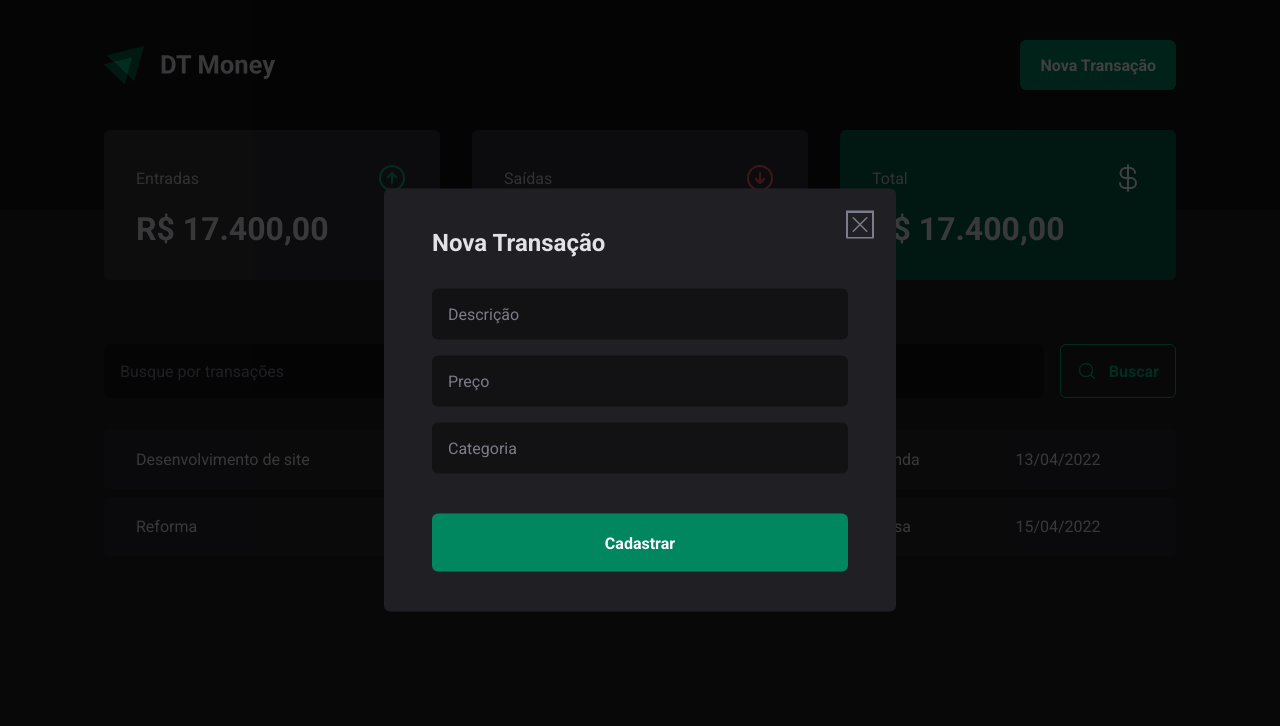
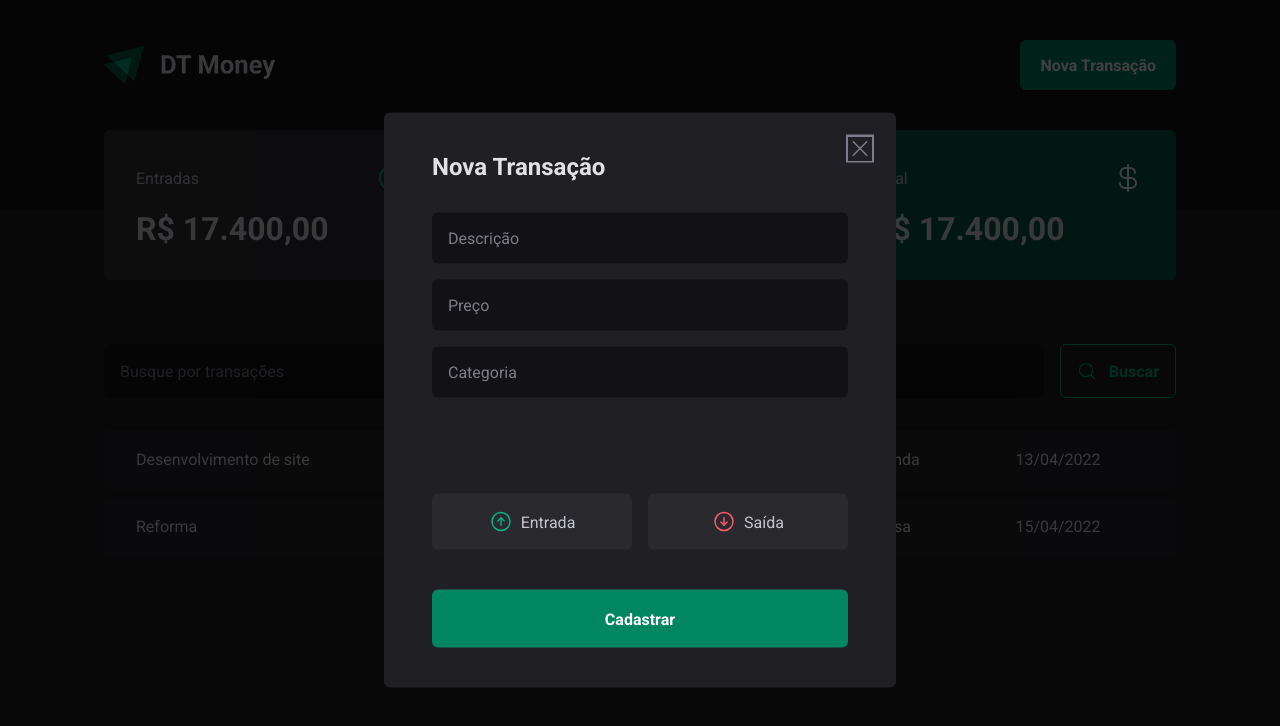
Before and after one commit to rodrrigodev/DT-Money, a React (Vite) app: page / in a window 1280 px wide. Both pictures are taken after a click on the button "Nova Transação". Shown: the top 726 px of the page. Built offline with nearby package versions, Linux system fonts and the light colour scheme.

Commit message:
income and outcome btn

```diff
--- a/src/components/NewTransationModal/index.tsx
+++ b/src/components/NewTransationModal/index.tsx
@@ -1,6 +1,6 @@
 import * as Dialog from '@radix-ui/react-dialog';
-import { X } from 'phosphor-react';
-import { CloseButton, Content, Overlay } from './styles';
+import { ArrowCircleDown, ArrowCircleUp, X } from 'phosphor-react';
+import { CloseButton, Content, Overlay, TransactionType, TransactionTypeButton } from './styles';
 
 export function NewTranstionModal() {
     return (
@@ -19,6 +19,20 @@
                     <input type="number" required placeholder='Preço' />
                     <input type="text" required placeholder='Categoria' />
 
+                    <TransactionType>
+
+                        <TransactionTypeButton variant='income'>
+                            <ArrowCircleUp size={24}/>
+                            Entrada
+                        </TransactionTypeButton>
+
+                        <TransactionTypeButton variant='outcome'>
+                        <ArrowCircleDown size={24}/>
+                            Saída
+                        </TransactionTypeButton>
+
+                    </TransactionType>
+
                     <button type="submit">Cadastrar</button>
                 </form>
 
--- a/src/components/NewTransationModal/styles.ts
+++ b/src/components/NewTransationModal/styles.ts
@@ -68,3 +68,31 @@
     cursor: pointer;
     color: ${props => props.theme['gray-500']};
 `
+
+export const TransactionType = styled.div`
+    display: grid;
+    grid-template-columns: repeat(2, 1fr);
+    gap: 1rem;
+    margin-top: 5rem;
+`
+
+interface TransactionTypeButtonProps{
+    variant: "income" | "outcome"
+}
+
+export const TransactionTypeButton = styled.button<TransactionTypeButtonProps>`
+    background-color: ${props => props.theme['gray-700']};
+    color: ${props => props.theme['gray-300']};
+    padding: 1rem;
+    display: flex;
+    align-items: center;
+    justify-content: center;
+    gap: .5rem;
+    border-radius: 6px;
+    border: 0;
+    cursor: pointer;
+
+    svg{
+        color: ${props => props.variant === "income" ? props.theme['green-300'] : props.theme['red-300']};
+    }
+`
```
